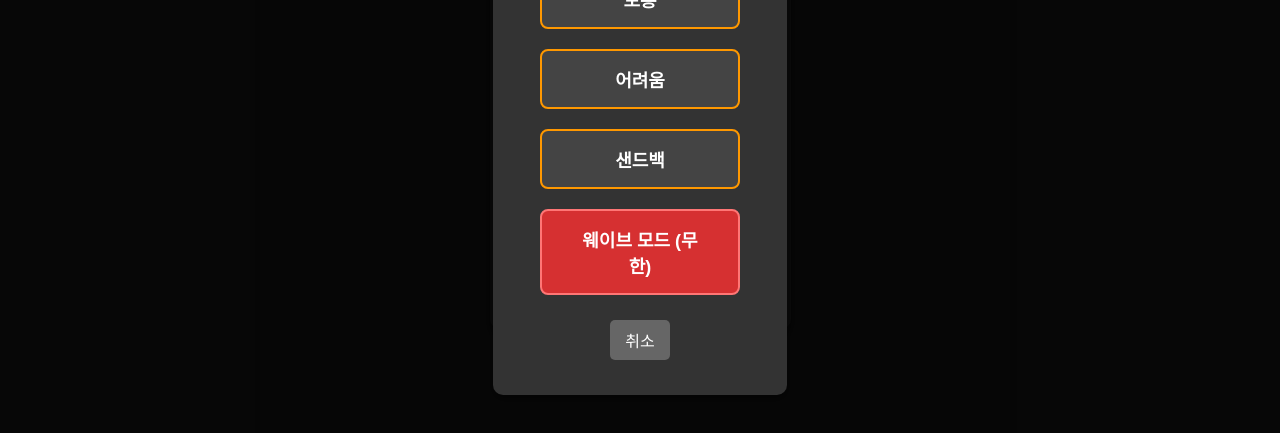
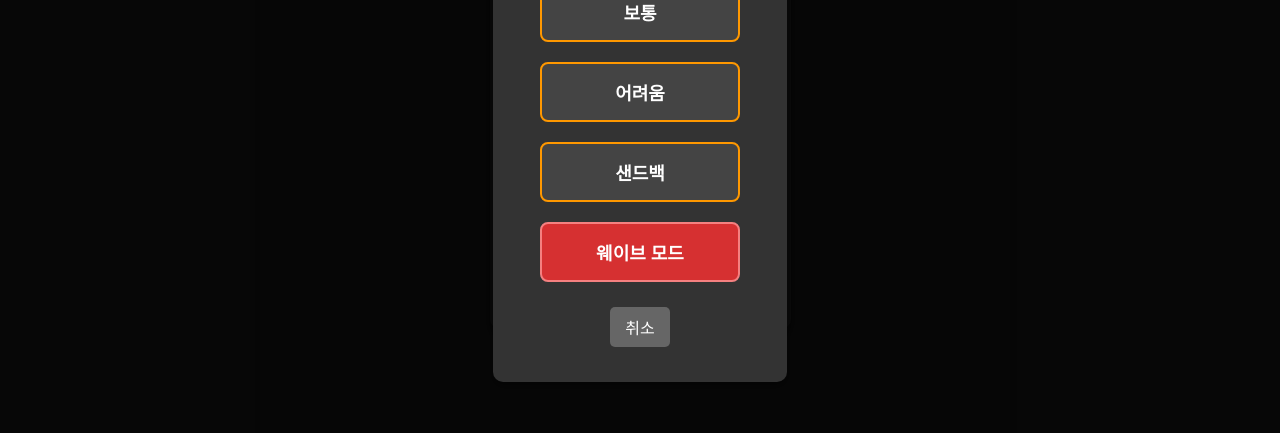
Before and after one commit to kdhn789/kfc-game, a website: page public/index.html in a window 1280 px wide. Both pictures are taken after a click on the button "찐따플레이". Shown: the part 325-758 px from the top of the page. Drawn offline with nearby package versions, Linux system fonts and the light colour scheme; no server answers.

Commit message:
웨이브

```diff
--- a/public/index.html
+++ b/public/index.html
@@ -321,7 +321,7 @@
             <button class="diff-btn" data-diff="normal">보통</button><br>
             <button class="diff-btn" data-diff="hard">어려움</button><br>
             <button class="diff-btn" data-diff="sandbag">샌드백</button><br>
-            <button class="diff-btn" data-diff="wave" style="background: #d63031; border-color: #ff7675;">웨이브 모드 (무한)</button><br>
+            <button class="diff-btn" data-diff="wave" style="background: #d63031; border-color: #f58080;">웨이브 모드</button><br>
             <button id="closeDiffModal" style="background: #666; color: white; border: none; margin-top: 15px; padding: 8px 15px; border-radius: 5px; cursor: pointer;">취소</button>
         </div>
     </div>
```
